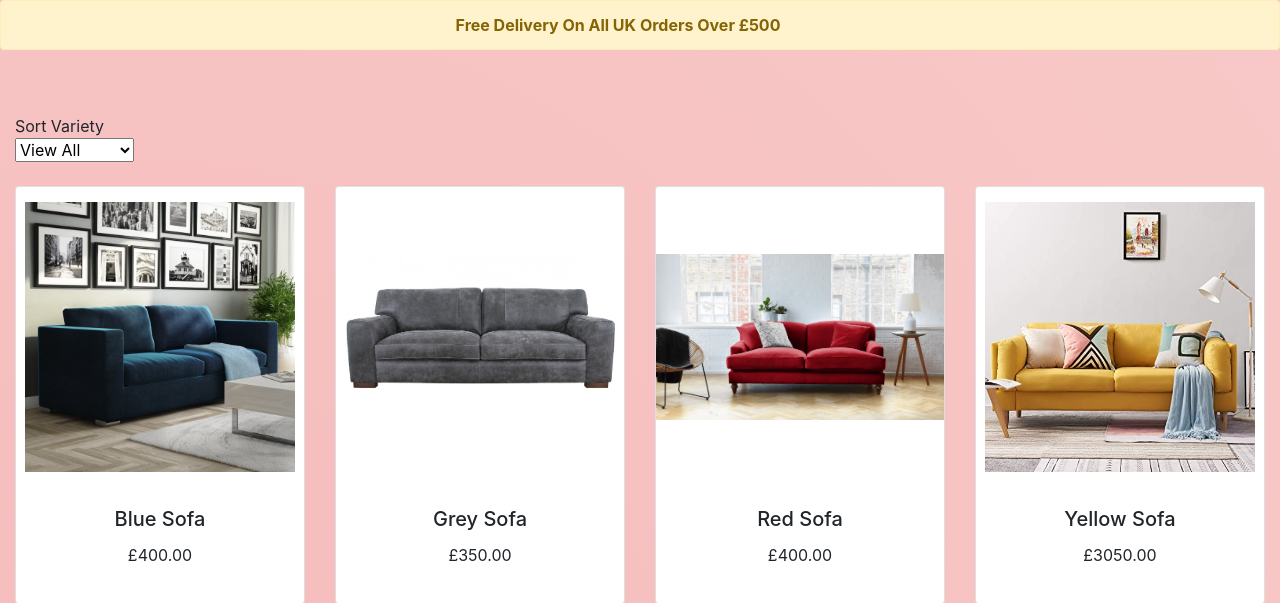
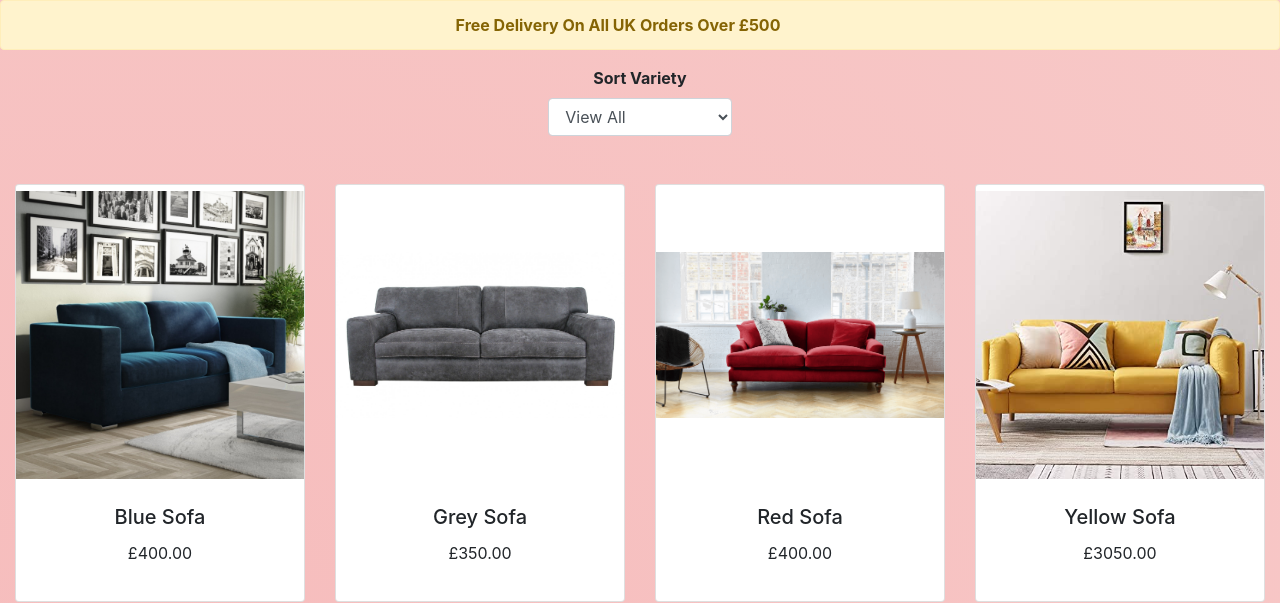
Before and after one commit to RyanRasi/Furniture-Company-Website, a PHP site: page /Lecture5/livingRoom.php in a window 1280 px wide. Shown: the part 56-659 px from the top of the page. Run offline with PHP 8.4, Linux system fonts and the light colour scheme; data comes from the database, SQL or seed files in the repository; some libraries are stand-ins or nearby versions.

Commit message:
Styles for select and options altered

```diff
--- a/livingRoom.php
+++ b/livingRoom.php
@@ -12,7 +12,7 @@ session_start();
   <!-- Bootstrap CSS -->
   <link rel="stylesheet" href="https://maxcdn.bootstrapcdn.com/bootstrap/4.0.0/css/bootstrap.min.css" integrity="sha384-Gn5384xqQ1aoWXA+058RXPxPg6fy4IWvTNh0E263XmFcJlSAwiGgFAW/dAiS6JXm" crossorigin="anonymous">
   <link rel="stylesheet" href="./styles/base.css" />
-  <link rel="stylesheet" href="./styles/livingroom.css" />
+  <link rel="stylesheet" href="./styles/productLists.css" />
   <title>Furniture Emporium - Living Room</title>
   <meta name="description" content="Living Room products range!">
   <meta name="keywords" content="Furniture Store, Kitchen, Delivery, Environmentally friendly, Sofa, Coffee Table, Rug, Bookcases, Media Units, Arm Chairs, Lamps">
@@ -30,17 +30,18 @@ session_start();
 
 
 
-  <div class="container-fluid">
+  <div class="container-fluid text-center">
     <div class="row">
-      <div class="col-xl-12">
+
 
       <br><br>
 
-        <tr>
-          <td>
-            Sort Variety<br>
+      <div class="col-md-5">
+      </div>
+      <div class="col-md-2">
+        <label for="exampleFormControlSelect1"><b>Sort Variety</b></label>
 
-            <select name=variety id="s1" onchange=ajaxFunction(s1.value);>
+        <select class="form-control" name=variety id='s1' onchange=ajaxFunction(s1.value);>
           <option value='View All'>View All</option>
 
           <?php
@@ -62,16 +63,16 @@ session_start();
           }
           ?>
         </select>
+      </div>
+      <div class="col-md-5">
+      </div>
+    </div>
     </td>
 
-        </tr>
 
+  </div>
   <br><br>
 
-      </div>
-    </div>
-
-  </div>
   <div class="container-fluid">
     <div class="row" id="your_div">Product info will be listed here...</b></div>
 
```
Also changed, not shown: kitchen.php (+13 -11 lines). Lines whose indentation alone changed are shown as unchanged.
